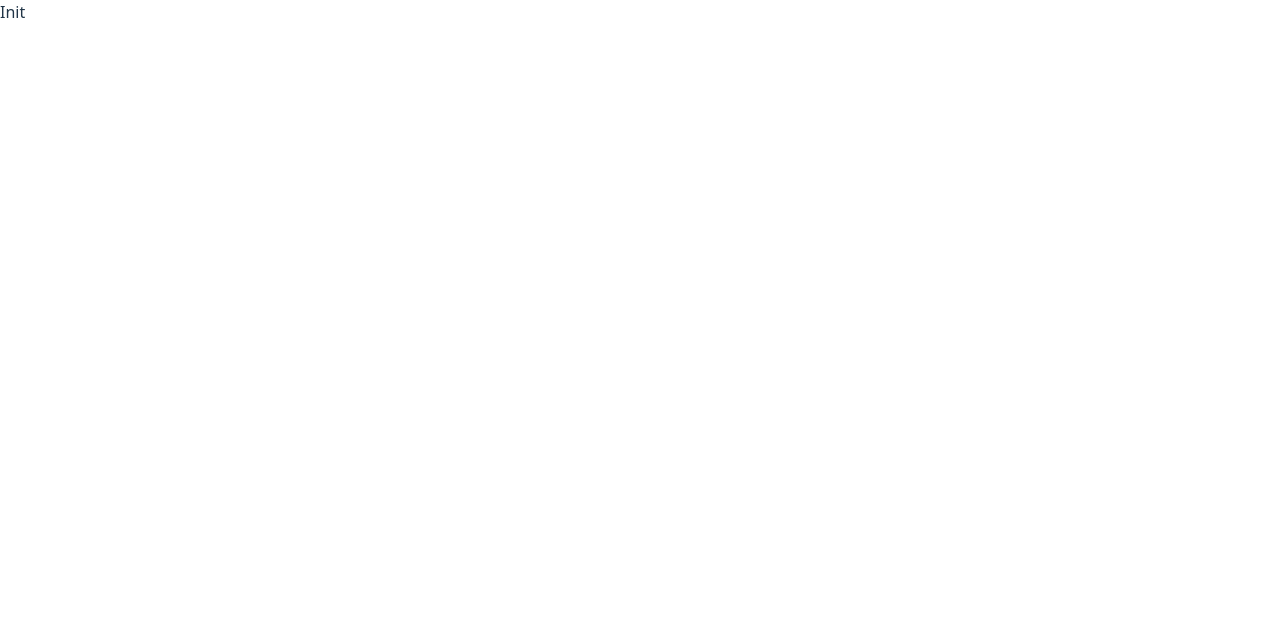
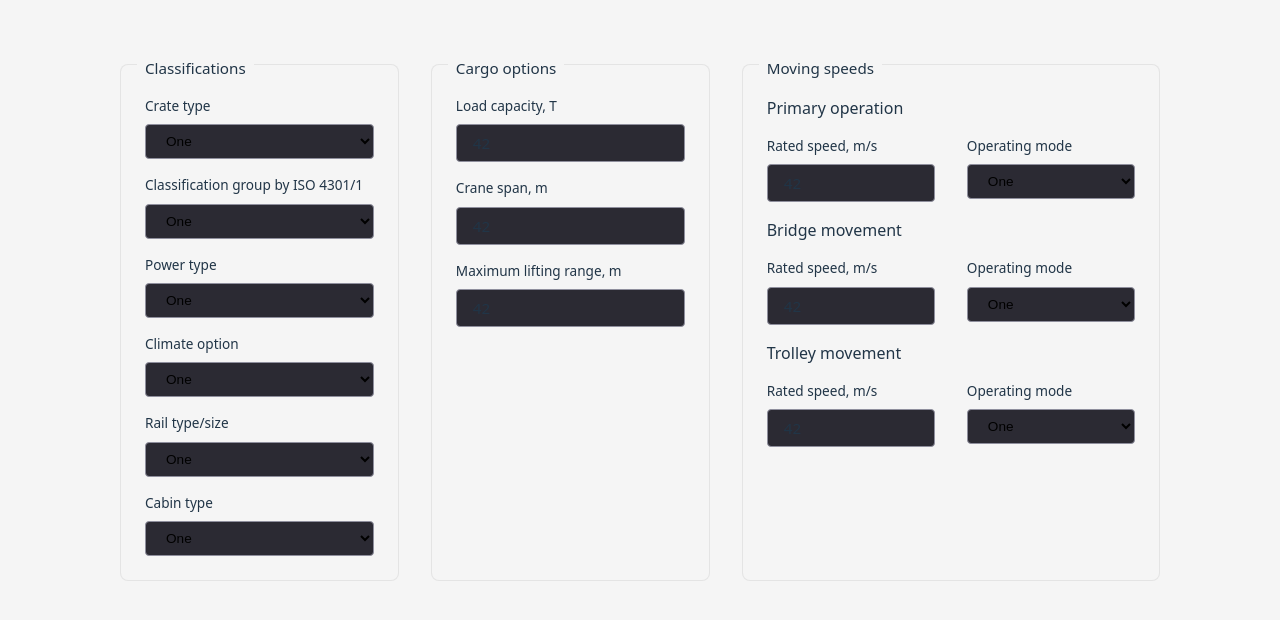
Before and after one commit to maddsua/cranecalc, a Svelte app: page / in a window 1280 px wide. Shown: the top 620 px of the page. Built offline with nearby package versions, Linux system fonts and the light colour scheme.

Commit message:
draft layout

```diff
--- a/package.json
+++ b/package.json
@@ -15,7 +15,7 @@
     "svelte": "^4.2.10",
     "svelte-check": "^3.6.3",
     "tslib": "^2.6.2",
-    "typescript": "^5.2.2",
+    "typescript": "^5.5.4",
     "vite": "^5.1.0"
   },
   "dependencies": {
--- a/src/App.svelte
+++ b/src/App.svelte
@@ -1,13 +1,159 @@
 <script lang="ts">
+
+import Select from "./components/Select.svelte";
+import NumberInput from "./components/NumberInput.svelte";
+import InputGroup from "./components/InputGroup.svelte";
+import InputGroupBorderless from "./components/InputGroupBorderless.svelte";
+import LayoutSplit2 from "./components/LayoutSplit2.svelte";
+
+const craneOptions = {
+	one: "One",
+	tho: "two"
+};
 
 </script>
 
 <main>
 
-	Init
+	<form>
+
+		<InputGroup>
+
+			<svelte:fragment slot="header">
+				Classifications
+			</svelte:fragment>
+
+			<Select options={craneOptions} name="selector">
+				Crate type
+			</Select>
+
+			<Select options={craneOptions} name="selector">
+				Classification group by ISO 4301/1
+			</Select>
+
+			<Select options={craneOptions} name="selector">
+				Power type
+			</Select>
+
+			<Select options={craneOptions} name="selector">
+				Climate option
+			</Select>
+
+			<Select options={craneOptions} name="selector">
+				Rail type/size
+			</Select>
+
+			<Select options={craneOptions} name="selector">
+				Cabin type
+			</Select>
+
+		</InputGroup>
+
+		<InputGroup>
+
+			<svelte:fragment slot="header">
+				Cargo options
+			</svelte:fragment>
+
+			<NumberInput value={42} min={0}>
+				Load capacity, T
+			</NumberInput>
+
+			<NumberInput value={42} min={0}>
+				Crane span, m
+			</NumberInput>
+
+			<NumberInput value={42} min={0}>
+				Maximum lifting range, m
+			</NumberInput>
+
+		</InputGroup>
+
+		<InputGroup>
+
+			<svelte:fragment slot="header">
+				Moving speeds
+			</svelte:fragment>
+
+			<InputGroupBorderless>
+
+				<svelte:fragment slot="header">
+					Primary operation
+				</svelte:fragment>
+
+				<LayoutSplit2>
+
+					<NumberInput value={42} min={0}>
+						Rated speed, m/s
+					</NumberInput>
+
+					<Select options={craneOptions} name="selector">
+						Operating mode
+					</Select>
+
+				</LayoutSplit2>
+
+			</InputGroupBorderless>
+
+			<InputGroupBorderless>
+
+				<svelte:fragment slot="header">
+					Bridge movement
+				</svelte:fragment>
+
+				<LayoutSplit2>
+
+					<NumberInput value={42} min={0}>
+						Rated speed, m/s
+					</NumberInput>
+
+					<Select options={craneOptions} name="selector">
+						Operating mode
+					</Select>
+
+				</LayoutSplit2>
+
+			</InputGroupBorderless>
+
+			<InputGroupBorderless>
+
+				<svelte:fragment slot="header">
+					Trolley movement
+				</svelte:fragment>
+
+				<LayoutSplit2>
+
+					<NumberInput value={42} min={0}>
+						Rated speed, m/s
+					</NumberInput>
+
+					<Select options={craneOptions} name="selector">
+						Operating mode
+					</Select>
+
+				</LayoutSplit2>
+
+			</InputGroupBorderless>
+
+		</InputGroup>
+
+	</form>
 
 </main>
 
 <style>
 
+	main {
+		padding: 4rem 2rem;
+	}
+
+	form {
+		display: grid;
+		grid-template-columns: 1fr 1fr 1.5fr;
+		gap: 2rem;
+		width: 65rem;
+		max-width: 100%;
+		margin: 0 auto;
+	}
+
 </style>
--- a/src/app.scss
+++ b/src/app.scss
@@ -5,9 +5,12 @@
 	line-height: 1.5;
 	font-weight: 400;
 
+	--app-bg: #242424;
+	--app-text: rgba(255, 255, 255, 0.87);
+
 	color-scheme: light dark;
-	color: rgba(255, 255, 255, 0.87);
-	background-color: #242424;
+	color: var(--app-text);
+	background-color: var(--app-bg);
 
 	font-synthesis: none;
 	text-rendering: optimizeLegibility;
@@ -15,8 +18,8 @@
 	-moz-osx-font-smoothing: grayscale;
 
 	@include theme-light {
-		color: #213547;
-		background-color: #ffffff;
+		--app-bg: whitesmoke;
+		--app-text: #213547;
 	}
 }
 
@@ -40,3 +43,17 @@ a {
 		}
 	}
 }
+
+input, button {
+	-webkit-appearance: none;
+	-moz-appearance: none;
+	appearance: none;
+	display: block;
+	font-family: inherit;
+	color: inherit;
+	border: none;
+	outline: none;
+	font-size: 1rem;
+	background-color: transparent;
+	background: none;
+}
--- /dev/null
+++ b/src/components/InputGroup.svelte
@@ -0,0 +1,47 @@
+<script lang="ts">
+
+</script>
+
+<div class="input-group">
+
+	<div class="header">
+		<slot name="header">
+			[Header]
+		</slot>
+	</div>
+
+	<div class="content">
+		<slot>
+			[Content]
+		</slot>
+	</div>
+
+</div>
+
+<style lang="scss">
+
+	.input-group {
+		border: 1px solid rgba(212, 212, 212, 0.5);
+		border-radius: 0.5rem;
+		background-color: var(--app-bg);
+	}
+
+	.header {
+		font-size: 0.95rem;
+		background-color: var(--app-bg);
+		position: relative;
+		top: -0.5rem;
+		margin: 0 1rem;
+		padding: 0 0.5rem;
+		width: fit-content;
+	}
+
+	.content {
+		display: flex;
+		flex-direction: column;
+		gap: 1rem;
+		padding: 1.5rem;
+		padding-top: 0.5rem;
+	}
+
+</style>
--- /dev/null
+++ b/src/components/InputGroupBorderless.svelte
@@ -0,0 +1,41 @@
+<script lang="ts">
+
+</script>
+
+<div class="input-group">
+
+	<div class="header">
+		<slot name="header">
+			[Header]
+		</slot>
+	</div>
+
+	<div class="content">
+		<slot>
+			[Content]
+		</slot>
+	</div>
+
+</div>
+
+<style lang="scss">
+
+	.input-group {
+		display: flex;
+		flex-direction: column;
+		gap: 0.5rem;
+	}
+
+	.header {
+		font-size: 1rem;
+		font-weight: 500;
+	}
+
+	.content {
+		display: flex;
+		flex-direction: column;
+		gap: 1rem;
+		padding-top: 0.5rem;
+	}
+
+</style>
--- /dev/null
+++ b/src/components/LayoutSplit2.svelte
@@ -0,0 +1,15 @@
+<div class="layout-split-2">
+	<slot>
+		[Content]
+	</slot>
+</div>
+
+<style lang="scss">
+
+	.layout-split-2 {
+		display: grid;
+		grid-template-columns: 1fr 1fr;
+		gap: 2rem;
+	}
+
+</style>
--- /dev/null
+++ b/src/components/NumberInput.svelte
@@ -0,0 +1,47 @@
+<script lang="ts">
+
+	export let name: string | undefined = undefined;
+	export let id: string | undefined = undefined;
+	export let value: number | undefined = undefined;
+	export let min: number | undefined = undefined;
+	export let max: number | undefined = undefined;
+
+</script>
+
+<div class="number-input">
+
+	<label for={id}>
+		<slot>
+			[Label]
+		</slot>
+	</label>
+
+	<input type="number" name={name} id={id} min={min} max={max} bind:value={value} />
+
+</div>
+
+<style lang="scss">
+
+	.number-input {
+		display: flex;
+		flex-direction: column;
+		gap: 0.5rem;
+	}
+
+	label {
+		font-size: 0.85rem;
+		font-weight: 300;
+	}
+
+	input {
+		display: block;
+		width: 100%;
+		padding: 0.5rem 1rem;
+		font-size: 0.95rem;
+		font-weight: 300;
+		background-color: #2b2a33;
+		border: 1px solid #8f8f9d;
+		border-radius: 0.25rem;
+	}
+
+</style>
--- /dev/null
+++ b/src/components/Select.svelte
@@ -0,0 +1,53 @@
+<script lang="ts">
+
+export let options: Record<string, string>;
+export let name: string | undefined = undefined;
+export let id: string | undefined = undefined;
+
+</script>
+
+<div class="selector">
+
+	<label for={id}>
+		<slot>
+			[Label]
+		</slot>
+	</label>
+
+	<select name={name} id={id}>
+
+		{#each Object.entries(options) as [key, title]}
+			<option value={key}>
+				{title}
+			</option>
+		{/each}
+
+	</select>
+
+</div>
+
+<style lang="scss">
+
+	.selector {
+		display: flex;
+		flex-direction: column;
+		gap: 0.5rem;
+	}
+
+	label {
+		font-size: 0.85rem;
+		font-weight: 300;
+	}
+
+	select {
+		display: block;
+		width: 100%;
+		padding: 0.5rem 1rem;
+		font-size: 0.85rem;
+		font-weight: 300;
+		background-color: #2b2a33;
+		border: 1px solid #8f8f9d;
+		border-radius: 0.25rem;
+	}
+
+</style>
--- a/vite.config.ts
+++ b/vite.config.ts
@@ -1,6 +1,11 @@
 import { defineConfig } from 'vite';
 import { svelte } from '@sveltejs/vite-plugin-svelte';
+import { vitePreprocess } from '@sveltejs/vite-plugin-svelte';
 
 export default defineConfig({
-	plugins: [svelte()],
+	plugins: [svelte({
+		preprocess: [
+			vitePreprocess()
+		]
+	})],
 });
```
Also changed, not shown: 1 other file (tests, documents, lock files or other folders).
